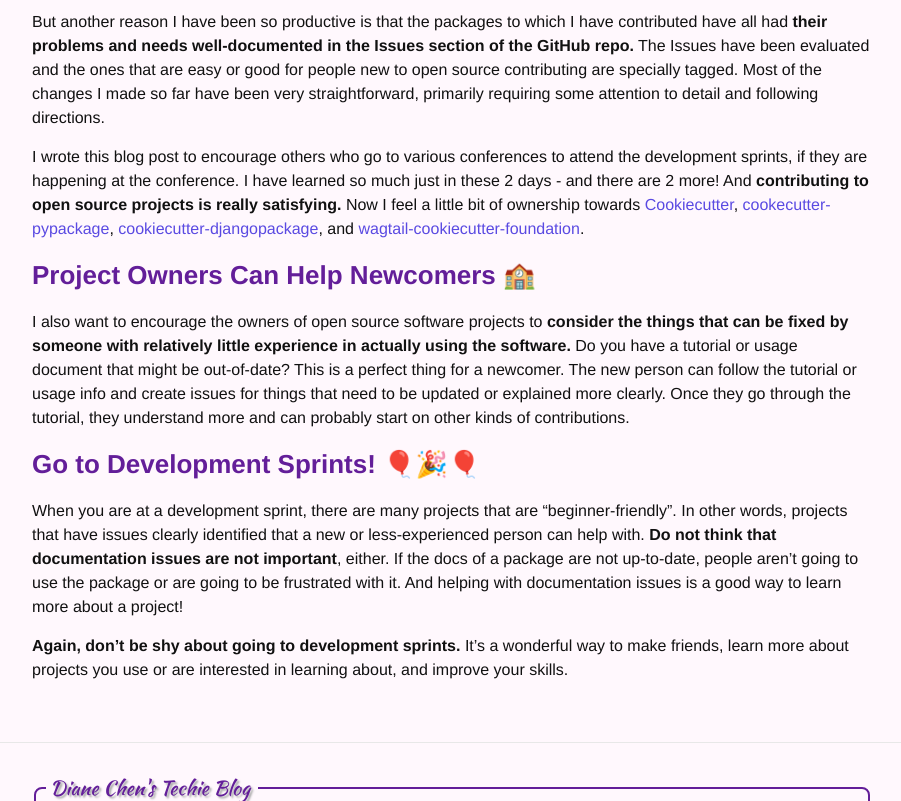
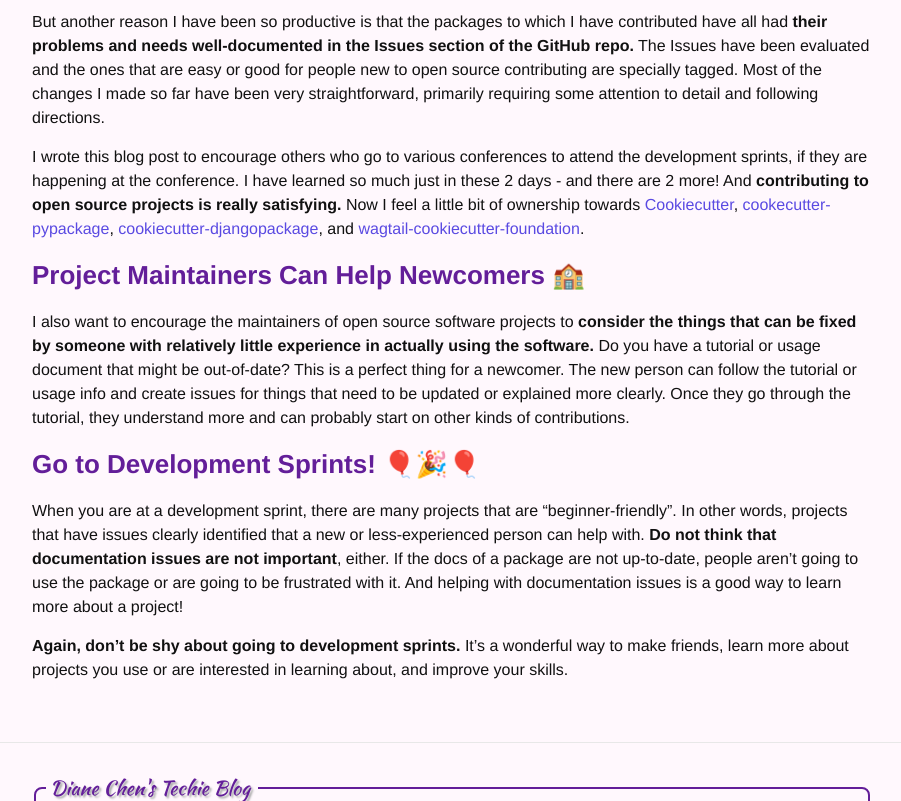
Before and after one commit to purplediane/purplediane.github.io, a Jekyll site: the page built from _posts/2016-06-03-pycon-2016-open-source-sprints.md, in a window 1280 px wide and 900 px high, scrolled down 833 px, cut to the strip 0-801 px from the top of the window. Shown: the whole strip, without its empty margins (188-1089 px from the left). Built offline with Jekyll 4.4.1, drawn with Linux system fonts in a browser that asks for light colours.

Commit message:
Maintainers, not owners

```diff
--- a/_posts/2016-06-03-pycon-2016-open-source-sprints.md
+++ b/_posts/2016-06-03-pycon-2016-open-source-sprints.md
@@ -22,9 +22,9 @@ But another reason I have been so productive is that the packages to which I hav
 
 I wrote this blog post to encourage others who go to various conferences to attend the development sprints, if they are happening at the conference. I have learned so much just in these 2 days - and there are 2 more! And **contributing to open source projects is really satisfying.** Now I feel a little bit of ownership towards [Cookiecutter][cookiecutter], [cookecutter-pypackage][cc-pypackage], [cookiecutter-djangopackage][cc-djangopackage], and [wagtail-cookiecutter-foundation][wagtail-cc-fnd].
 
-### Project Owners Can Help Newcomers 🏫
+### Project Maintainers Can Help Newcomers 🏫
 
-I also want to encourage the owners of open source software projects to **consider the things that can be fixed by someone with relatively little experience in actually using the software.** Do you have a tutorial or usage document that might be out-of-date? This is a perfect thing for a newcomer. The new person can follow the tutorial or usage info and create issues for things that need to be updated or explained more clearly. Once they go through the tutorial, they understand more and can probably start on other kinds of contributions.
+I also want to encourage the maintainers of open source software projects to **consider the things that can be fixed by someone with relatively little experience in actually using the software.** Do you have a tutorial or usage document that might be out-of-date? This is a perfect thing for a newcomer. The new person can follow the tutorial or usage info and create issues for things that need to be updated or explained more clearly. Once they go through the tutorial, they understand more and can probably start on other kinds of contributions.
 
 ### Go to Development Sprints! 🎈🎉🎈
 
```
